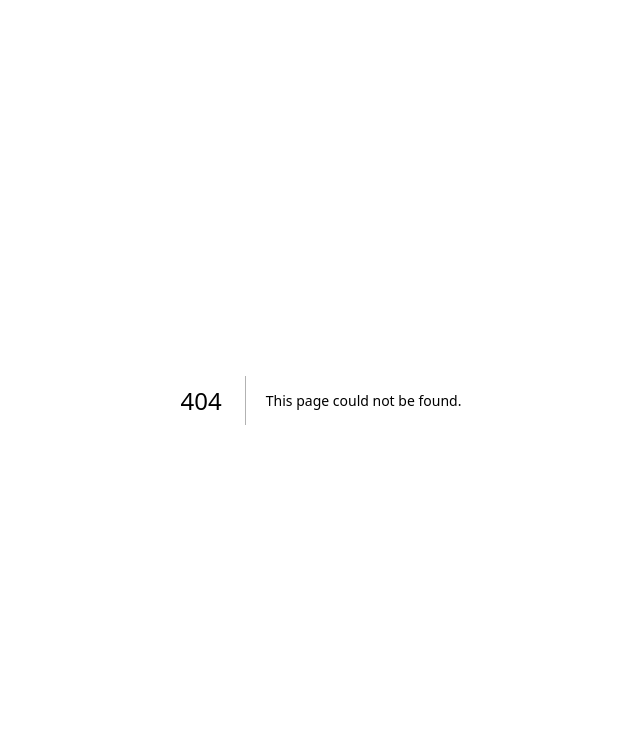
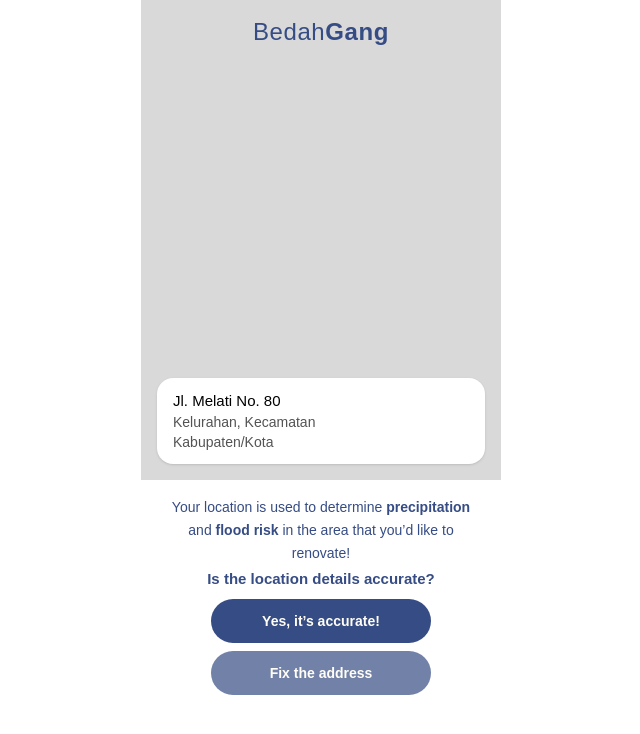
Before and after one commit to naylzhra/GangUp-Hack4ResilientJakarta2025, a Next.js app in the folder code/web/: page /welcome in a window 1280 px wide. Before the commit this address had no page. Shown: the top 734 px of the page, without its empty margins (319-959 px from the left). Built offline with nearby package versions, Linux system fonts and the light colour scheme.

Commit message:
feat: add location confirmation page

```diff
--- /dev/null
+++ b/code/web/app/welcome/page.tsx
@@ -0,0 +1,82 @@
+"use client";
+
+import * as React from "react";
+import { useRouter } from "next/navigation";
+
+type PageData = {
+  location: { alamat: string; kelKec: string; kabKota: string };
+  routes: { confirmPath: string; fixPath: string };
+};
+
+const MOCK_DATA: PageData = {
+  location: {
+    alamat: "Jl. Melati No. 80",
+    kelKec: "Kelurahan, Kecamatan",
+    kabKota: "Kabupaten/Kota",
+  },
+  routes: { confirmPath: "/konfirmasi", fixPath: "/perbaiki-lokasi" },
+};
+
+export default function LocationConfirmPage() {
+  const router = useRouter();
+  const d = MOCK_DATA;
+
+  return (
+    <div className="h-dvh bg-white">
+      <div className="mx-auto h-full max-w-[360px] overflow-hidden">
+        <section className="relative h-[60%] bg-[#D9D9D9]">
+          <div className="absolute inset-x-0 top-4 flex justify-center">
+            <h1 className="text-2xl font-medium tracking-wide text-[#2F4F90]">
+              <span className="text-[#364C84]">Bedah</span>
+              <span className="font-bold text-[#364C84]">Gang</span>
+            </h1>
+          </div>
+
+          <div className="absolute inset-x-4 bottom-4">
+            <div className="rounded-2xl bg-white px-4 py-3 shadow">
+              <p className="text-[15px] text-black">{d.location.alamat}</p>
+              <p className="text-sm text-[#535353]">{d.location.kelKec}</p>
+              <p className="text-sm text-[#535353]">{d.location.kabKota}</p>
+            </div>
+          </div>
+        </section>
+
+        <section
+          className="flex h-[40%] flex-col justify-between px-6 items-center my-auto">
+          <div>
+            <p className="mt-4 mb-1 text-center text-sm leading-relaxed text-[#364C84]">
+              Your location is used to determine{" "}
+              <span className="font-semibold">precipitation</span> and{" "}
+              <span className="font-semibold">flood risk</span> in the area that
+              you’d like to renovate!
+            </p>
+            <p className="text-center text-[15px] font-semibold text-[#364C84]">
+              Is the location details accurate?
+            </p>
+          </div>
+
+          <div className="mt-2 mb-auto space-y-2 mx-4">
+            <button
+              type="button"
+              onClick={() => router.push(d.routes.confirmPath)}
+              className="w-full rounded-full bg-[#364C84] py-3 text-sm font-semibold text-center text-[#FFFDF5]
+                         hover:brightness-110 active:brightness-95"
+            >
+              Yes, it’s accurate!
+            </button>
+            <button
+              type="button"
+              onClick={() => router.push(d.routes.fixPath)}
+              className="w-full rounded-full bg-[#364C84]/70 py-3 text-sm text-center font-semibold text-[#FFFDF5]
+                         hover:bg-gray-50 active:bg-gray-100">
+              Fix the address
+            </button>
+          </div>
+        </section>
+      </div>
+    </div>
+  );
+}
+
+export { MOCK_DATA };
+export type { PageData };
```
